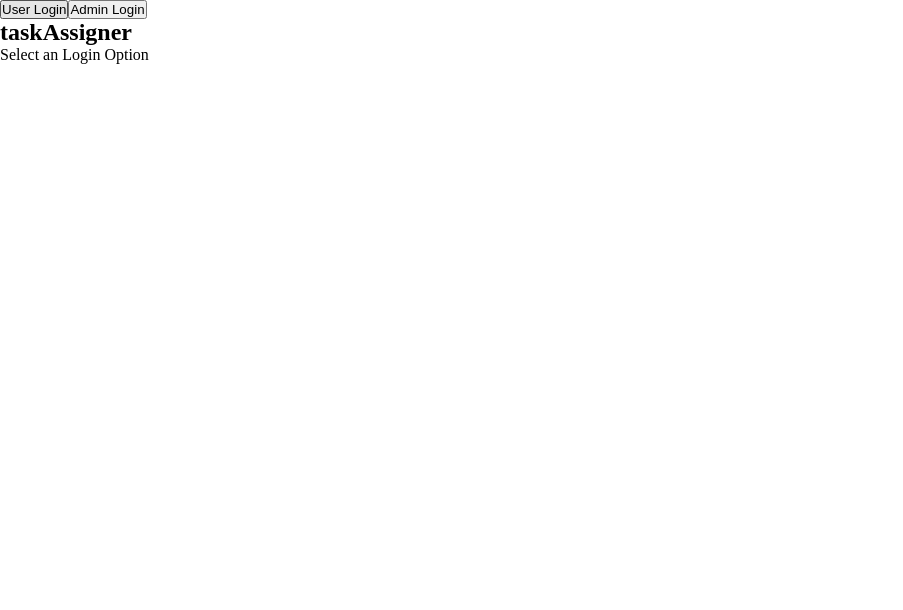
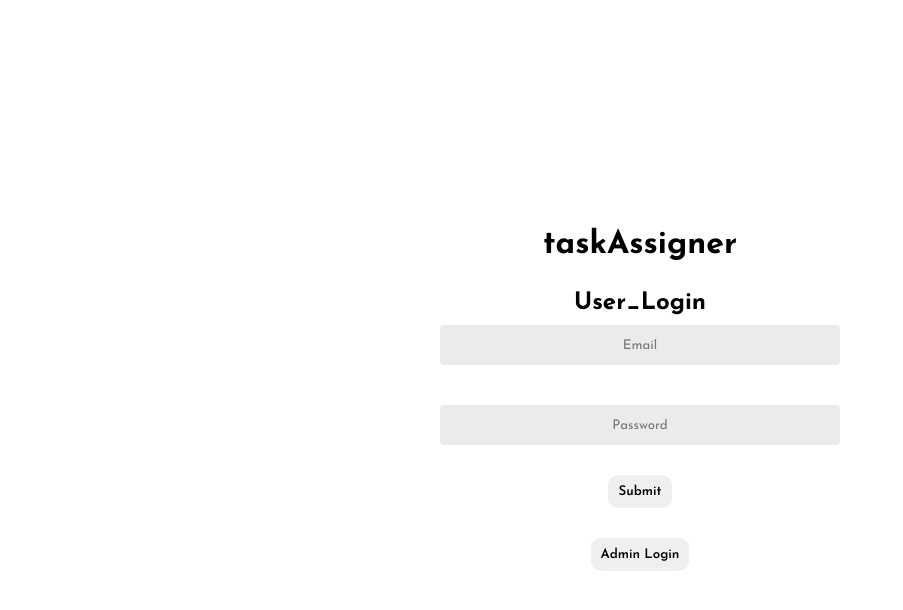
Before and after one commit to developernew12/fullStackTaskAssigner, a React (Vite) app in the folder TM-Frontend/react/: page / in a window 1280 px wide. Shown: the top 610 px of the page, without its empty margins (0-903 px from the left). Built offline with nearby package versions, Linux system fonts and the light colour scheme.

Commit message:
basic frontend template and css added

```diff
--- a/TM-Frontend/react/src/index.css
+++ b/TM-Frontend/react/src/index.css
@@ -1,5 +1,7 @@
+@import url('https://fonts.googleapis.com/css2?family=Josefin+Sans:ital,wght@0,100..700;1,100..700&family=Montserrat:ital,wght@0,100..900;1,100..900&display=swap');
 *{
   padding: 0;
   margin: 0;
   box-sizing: border-box;
+  font-family: "Josefin Sans", sans-serif;
 }
--- a/TM-Frontend/react/src/pages/home/Home.jsx
+++ b/TM-Frontend/react/src/pages/home/Home.jsx
@@ -1,19 +1,46 @@
-import React from 'react'
-import { useNavigate } from 'react-router-dom'
+import React, { useContext, useState } from "react";
+import { useNavigate } from "react-router-dom";
 import styles from "./home.module.css";
+import { AuthContext } from "../../context/AuthContext";
 
 const Home = () => {
-    const navigate = useNavigate();
+  const navigate = useNavigate();
+//   const {  } = useContext(AuthContext);
+  const [email, setEmail] = useState("");
+  const [password, setPassword] = useState("");
+
+  const handleSubmit = async () => {
+    e.preventDefault();
+    await login(email, password, false);
+  };
   return (
-    <div className={styles.container}>
+     <>
+     <div className={styles.mainDiv}>
+     <h1>taskAssigner</h1>
+
       <div className={styles.container}>
-         <button onClick={()=> navigate("/userLogin")}>User Login</button>
-         <button onClick={()=> navigate("/adminLogin")}>Admin Login</button>
+        {/* <button onClick={()=> navigate("/userLogin")}>User Login</button> */}
+        <h2>User_Login</h2>
+        <form onSubmit={handleSubmit} >
+          <input
+            type="email"
+            placeholder="Email"
+            onChange={(e) => setEmail(e.target.value)}
+            required
+          />
+          <input
+            type="password"
+            placeholder="Password"
+            onChange={(e) => setPassword(e.target.value)}
+            required
+          />
+          <button type="submit">Submit</button>
+        </form>
       </div>
-      <h2>taskAssigner</h2>
-      <p>Select an Login Option</p>
-    </div>
-  )
-}
+       <button onClick={() => navigate("/adminLogin")}>Admin Login</button>
+       </div>
+     </>
+  );
+};
 
-export default Home
+export default Home;
--- a/TM-Frontend/react/src/pages/home/home.module.css
+++ b/TM-Frontend/react/src/pages/home/home.module.css
@@ -0,0 +1,34 @@
+.mainDiv{
+    display: flex;
+    flex-direction: column;
+    align-items: center;
+    justify-content: center;
+    text-align: center;
+    height: 100vh;
+    gap: 30px;
+}
+.container form{
+
+    display: flex;
+    flex-direction: column;
+    justify-content: center;
+    align-items: center;
+    gap: 30px;
+}
+form input {
+    margin-top: 10px;
+    text-align: center;
+    outline: none;
+    border: none;
+    background-color: rgb(235, 235, 235);
+    height: 40px;
+    width: 400px;
+    border-radius: 4px;
+}
+button{
+    font-weight: 600;
+    padding: 10px;
+    border-radius: 10px;
+    border: none;
+    cursor: pointer;
+}
--- a/TM-Frontend/react/src/services/axiosInstance.js
+++ b/TM-Frontend/react/src/services/axiosInstance.js
@@ -0,0 +1,6 @@
+import axios from "axios";
+
+const instance = axios.create({
+    baseURL:"http://localhost:4000/api/v1",
+    withCredentials:true,
+});
```
